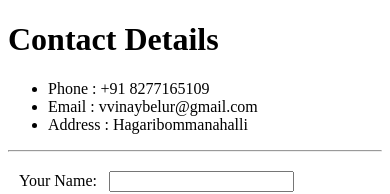
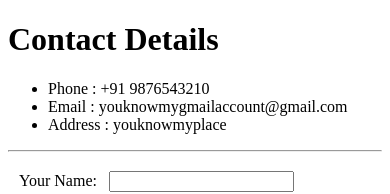
Before and after one commit to vinaybelur/vinayCV, a plain HTML site: page contactMe.html in a window 390 px wide. Shown: the top 194 px of the page. Drawn offline with Linux system fonts and the light colour scheme.

Commit message:
Update phone number

```diff
--- a/contactMe.html
+++ b/contactMe.html
@@ -9,9 +9,9 @@
 <body>
   <h1>Contact Details</h1>
   <ul>
-    <li>Phone : +91 8277165109</li>
-    <li>Email : vvinaybelur@gmail.com</li>
-    <li>Address : Hagaribommanahalli</li>
+    <li>Phone : +91 9876543210</li>
+    <li>Email : youknowmygmailaccount@gmail.com</li>
+    <li>Address : youknowmyplace</li>
   </ul>
   <hr>
   <form class="" action="index.html" method="text/plain">
```
